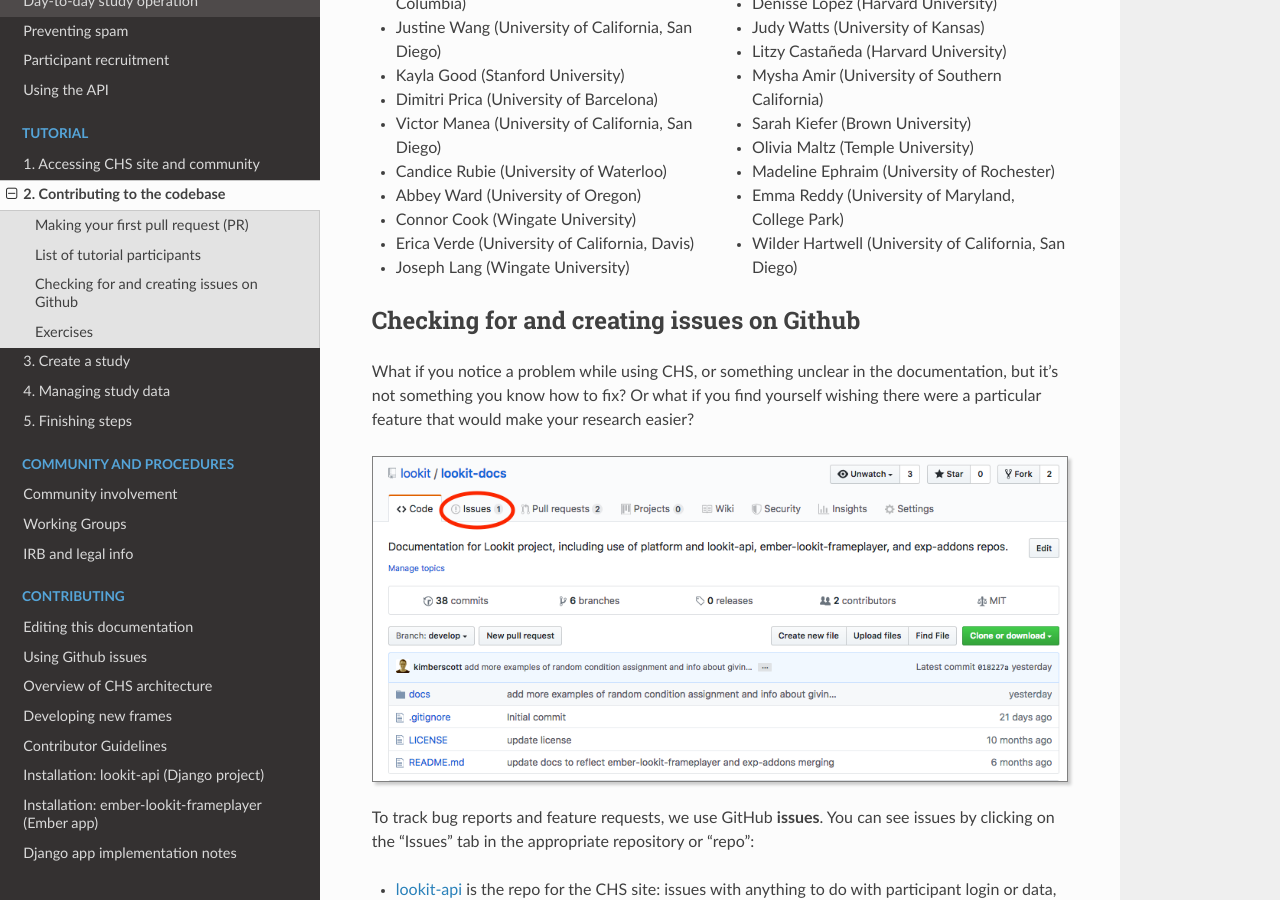
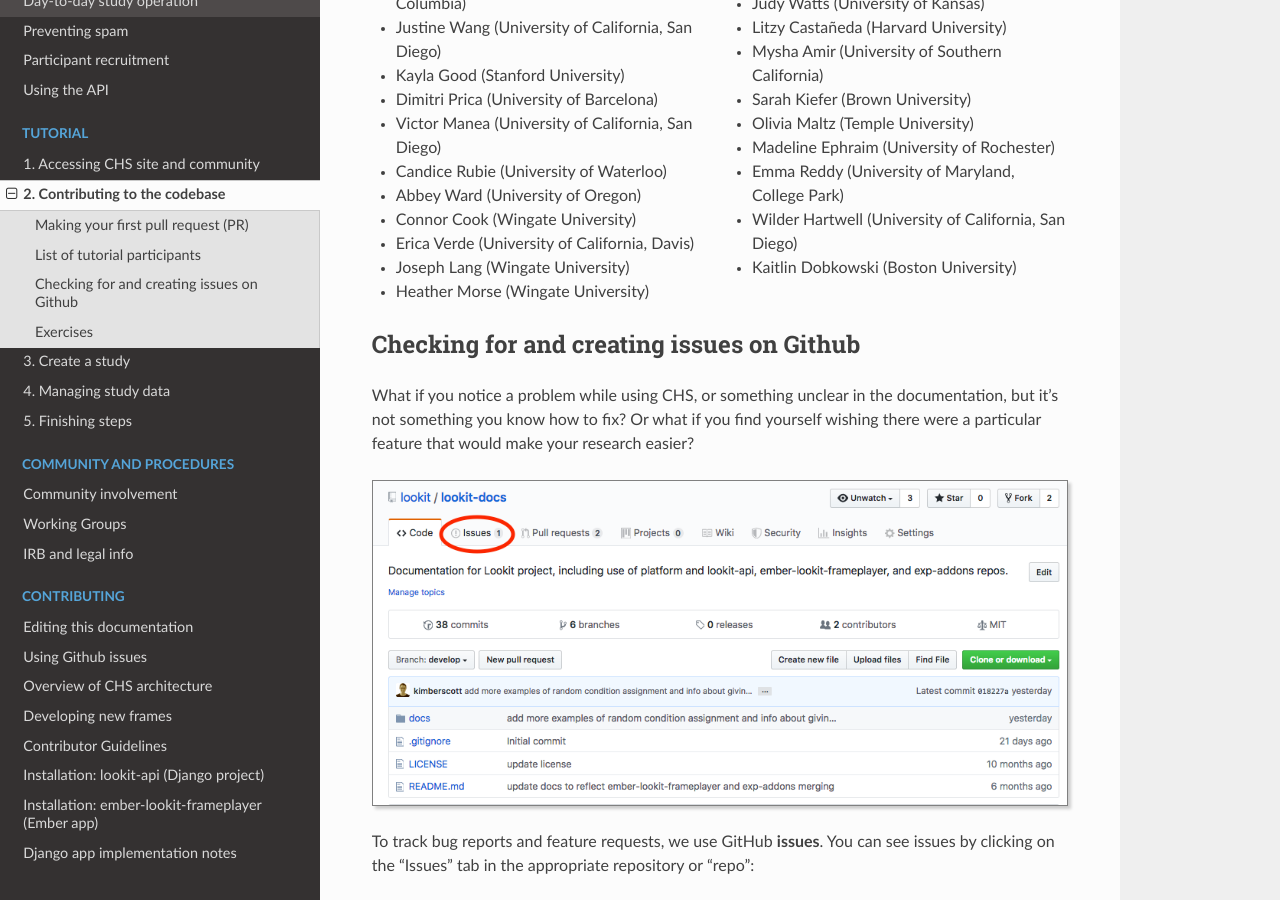
Before and after one commit to lookit/lookit-docs, a Sphinx documentation site: the page built from docs/source/tutorial-contributing.rst, in a window 1280 px wide and 900 px high, scrolled down 9201 px. Built offline with Sphinx 7.4.7 and the Read the Docs theme 3.1.0, drawn with Linux system fonts in a browser that asks for light colours.

Commit message:
Update tutorial-contributing.rst
Adding my name and institution to the list of tutorial participants

```diff
--- a/docs/source/tutorial-contributing.rst
+++ b/docs/source/tutorial-contributing.rst
@@ -370,6 +370,7 @@
 - Madeline Ephraim (University of Rochester)
 - Emma Reddy (University of Maryland, College Park)
 - Wilder Hartwell (University of California, San Diego)
+- Kaitlin Dobkowski (Boston University)
 
 Checking for and creating issues on Github
 -------------------------------------------
```
